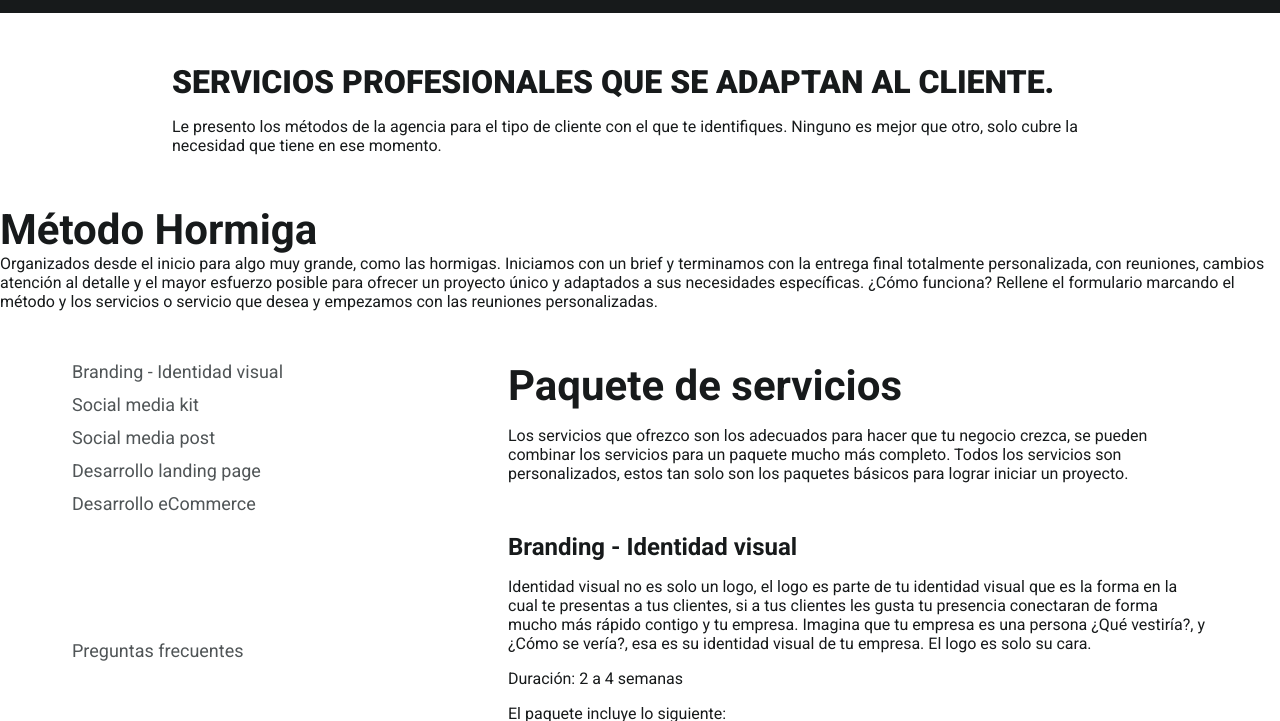
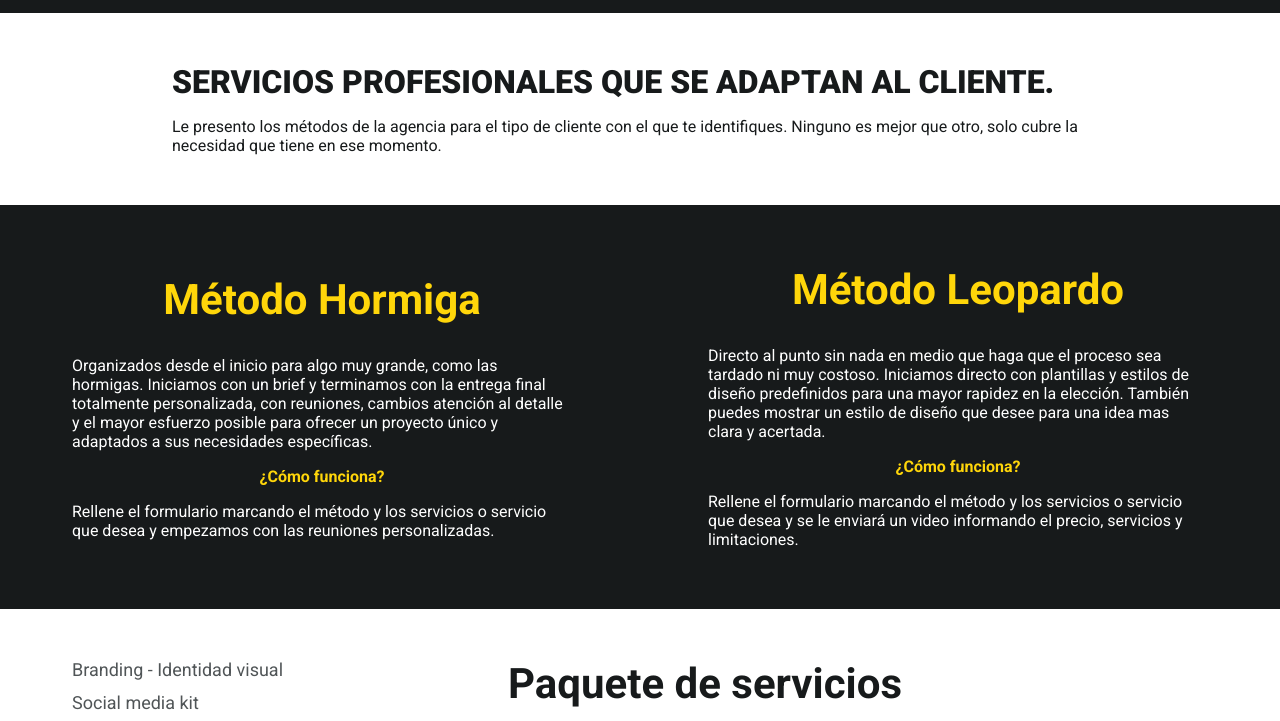
Before and after one commit to jackreategui/yaklez, a website: page servicios.html in a window 1280 px wide. Shown: the part 61-782 px from the top of the page. Drawn offline with nearby package versions, Linux system fonts and the light colour scheme.

Commit message:
agregue los metodos y los estilice

```diff
--- a/servicios.css
+++ b/servicios.css
@@ -44,6 +44,54 @@ p{
     margin: 0 auto;
 
     padding: 50px 32px;
+}
+
+.container_metodos{
+    width: 100%;
+    background-color: var(--black);
+}
+
+.metodos{
+    display: flex;
+    flex-direction: row;
+    justify-content: space-between;
+    gap: 1em;
+
+    width: 100%;
+    max-width: 1200px;
+
+    padding: 60px 32px;
+    margin: 0 auto;
+
+}
+
+.metodo{
+    display: flex;
+    flex-direction: column;
+    justify-content: center;
+    align-items: center;
+    gap: 32px;
+
+    width: 100%;
+    max-width: 500px;
+}
+
+.metodo>h2{
+    color: var(--yellow);
+}
+
+.metodo>p{
+    display: flex;
+    flex-direction: column;
+    gap: 16px;
+    align-items: center;
+
+    color: var(--white);
+}
+
+.metodo>p>span{
+    font-weight: 700;
+    color: var(--yellow);
 }
 
 .serv_container{
--- a/servicios.html
+++ b/servicios.html
@@ -19,14 +19,14 @@
     <header id="header"></header>
 
     <main>
-        <section>
-            <div class="titulo_serv">
-                <h1>SERVICIOS PROFESIONALES QUE SE ADAPTAN AL CLIENTE.</h1>
-                <p>Le presento los métodos de la agencia para el tipo de cliente con el que te identifiques. Ninguno es mejor que otro, solo cubre la necesidad que tiene en ese momento.</p>
-            </div>
+        <div class="titulo_serv">
+            <h1>SERVICIOS PROFESIONALES QUE SE ADAPTAN AL CLIENTE.</h1>
+            <p>Le presento los métodos de la agencia para el tipo de cliente con el que te identifiques. Ninguno es mejor que otro, solo cubre la necesidad que tiene en ese momento.</p>
+        </div>
 
+        <div class="container_metodos">
             <div class="metodos">
-                <div class="metodo1">
+                <div class="metodo1 metodo">
                     <h2>Método Hormiga</h2>
                     <p>
                         Organizados desde el inicio para algo muy grande, como las hormigas. Iniciamos con un brief y terminamos con la entrega final totalmente personalizada, con reuniones, cambios atención al detalle y el mayor esfuerzo posible para ofrecer un proyecto único y adaptados a sus necesidades específicas.
@@ -34,9 +34,16 @@
                         Rellene el formulario marcando el método y los servicios o servicio que desea y empezamos con las reuniones personalizadas.
                     </p>
                 </div>
-                <div class="metodo2"></div>
+                <div class="metodo2 metodo">
+                    <h2>Método Leopardo</h2>
+                    <p>
+                        Directo al punto sin nada en medio que haga que el proceso sea tardado ni muy costoso. Iniciamos directo con plantillas y estilos de diseño predefinidos para una mayor rapidez en la elección. También puedes mostrar un estilo de diseño que desee para una idea mas clara y acertada.
+                        <span>¿Cómo funciona?</span>
+                        Rellene el formulario marcando el método y los servicios o servicio que desea y se le enviará un video informando el precio, servicios y limitaciones.
+                    </p>
+                </div>
             </div>
-        </section>
+        </div>
 
         <div class="serv_container">
             <div class="indice_serv">
```
